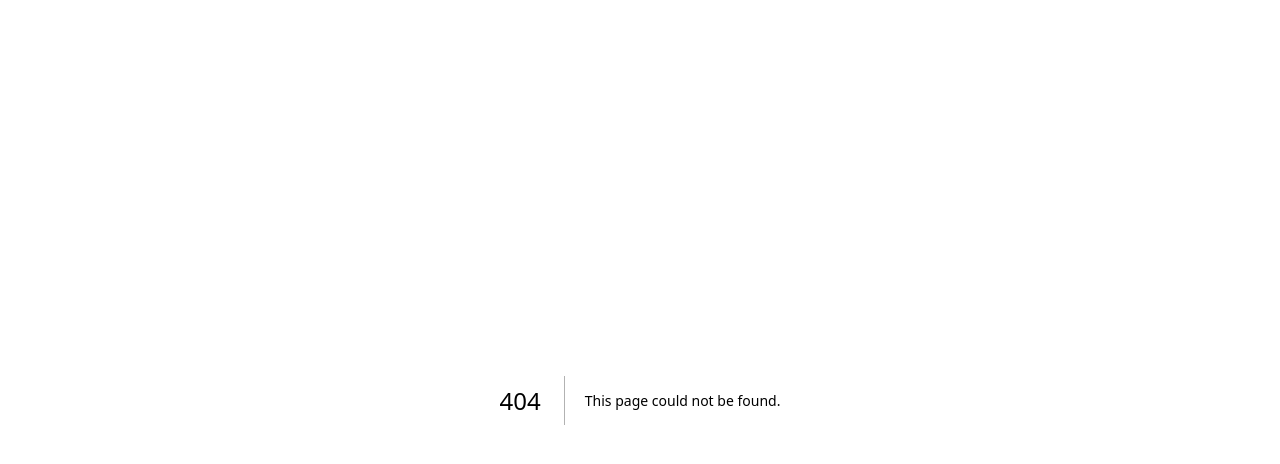
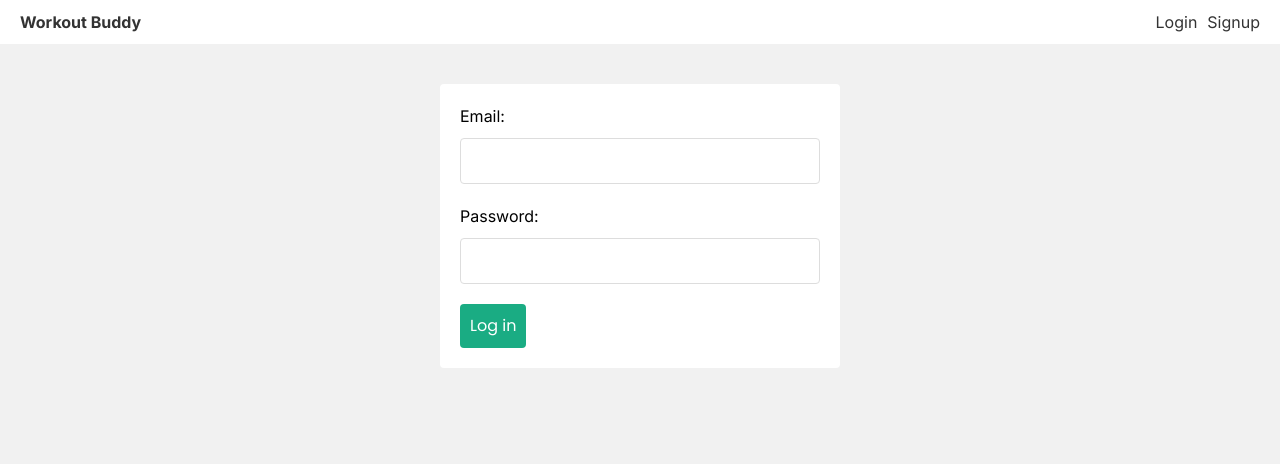
Before and after one commit to BryanElmer/WorkoutApp, a Next.js app in the folder frontend/: page /login in a window 1280 px wide. Before the commit this address had no page. Shown: the top 464 px of the page. Built offline with nearby package versions, Linux system fonts and the light colour scheme.

Commit message:
Frontend: refactor project dir

```diff
--- a/frontend/src/app/index.module.css
+++ b/frontend/src/app/index.module.css
@@ -10,7 +10,6 @@
   background: #f1f1f1;
   margin: 0;
   font-family: "Poppins";
-
 }
 
 .pages{
--- a/frontend/src/app/layout.tsx
+++ b/frontend/src/app/layout.tsx
@@ -2,6 +2,7 @@ import type { Metadata } from "next";
 import { Inter } from "next/font/google";
 import { WorkoutsContextProvider } from '../context/WorkoutContext';
 import { AuthContextProvider } from "../context/AuthContext";
+import Navbar from "@/components/Navbar/index";
 import "./globals.css";
 
 const inter = Inter({ subsets: ["latin"] });
@@ -27,6 +28,7 @@ export default function RootLayout({
       <body className={inter.className}>
         <AuthContextProvider>
           <WorkoutsContextProvider>
+            <Navbar />
             { children }
           </WorkoutsContextProvider>
         </AuthContextProvider>
--- /dev/null
+++ b/frontend/src/app/login/login.module.css
@@ -0,0 +1,29 @@
+.login {
+  max-width: 400px;
+  margin: 40px auto;
+  padding: 20px;
+  background: #fff;
+  border-radius: 4px;
+}
+.login label {
+  display: block;
+}
+.login input {
+  display: block;
+  padding: 10px;
+  margin-top: 10px;
+  margin-bottom: 20px;
+  width: 100%;
+  border: 1px solid #ddd;
+  border-radius: 4px;
+  box-sizing: border-box;
+}
+.login button {
+  background: #1aac83;
+  border: 0;
+  color: #fff;
+  padding: 10px;
+  font-family: "Poppins";
+  border-radius: 4px;
+  cursor: pointer;
+}
--- /dev/null
+++ b/frontend/src/app/login/page.tsx
@@ -0,0 +1,44 @@
+"use client";
+
+import { useState } from 'react';
+import styles from './login.module.css';
+
+const Login = () => {
+  const [email, setEmail] = useState('');
+  const [password, setPassword] = useState('');
+
+  const handleSubmit = async (e: React.MouseEvent) => {
+    e.preventDefault();
+
+    console.log(email, password);
+  }
+
+  return (
+    <>
+      <main className='bg-gray-500'>
+        <div>
+          <form className={styles.login}>
+            <label>Email:</label>
+            <input
+              type='Email'
+              onChange={(e) => setEmail(e.target.value)}
+              value={email}
+            />
+
+            <label>Password:</label>
+            <input
+              type='Password'
+              onChange={(e) => setPassword(e.target.value)}
+              value={password}
+            />
+
+            <button onClick={handleSubmit}>Log in</button>
+          </form>
+        </div>
+
+      </main>
+    </>
+  )
+}
+
+export default Login;
--- a/frontend/src/app/page.tsx
+++ b/frontend/src/app/page.tsx
@@ -1,13 +1,10 @@
-import Navbar from "@/components/Navbar/index";
 import HomeComponent from "@/components/HomeComponent/index"
-import Image from "next/image";
 import styles from "./index.module.css"
 
 export default function Home() {
   return (
     <>
       <main className="bg-gray-500">
-        <Navbar />
         <div className={styles.pages}>
           <HomeComponent />
         </div>
--- /dev/null
+++ b/frontend/src/app/signup/page.tsx
@@ -0,0 +1,37 @@
+"use client";
+
+import { useState } from 'react';
+import styles from './signup.module.css';
+
+const Signup = () => {
+  const [email, setEmail] = useState('');
+  const [password, setPassword] = useState('');
+
+  const handleSubmit = async (e: React.MouseEvent) => {
+    e.preventDefault();
+
+    console.log(email, password);
+  }
+
+  return (
+    <form className={styles.signup}>
+      <label>Email:</label>
+      <input
+        type='Email'
+        onChange={(e) => setEmail(e.target.value)}
+        value={email}
+      />
+
+      <label>Password:</label>
+      <input
+        type='Password'
+        onChange={(e) => setPassword(e.target.value)}
+        value={password}
+      />
+
+      <button onClick={handleSubmit}>Sign Up</button>
+    </form>
+  )
+}
+
+export default Signup;
--- /dev/null
+++ b/frontend/src/app/signup/signup.module.css
@@ -0,0 +1,29 @@
+.signup{
+  max-width: 400px;
+  margin: 40px auto;
+  padding: 20px;
+  background: #fff;
+  border-radius: 4px;
+}
+.signup label {
+  display: block;
+}
+.signup input {
+  display: block;
+  padding: 10px;
+  margin-top: 10px;
+  margin-bottom: 20px;
+  width: 100%;
+  border: 1px solid #ddd;
+  border-radius: 4px;
+  box-sizing: border-box;
+}
+.signup button {
+  background: #1aac83;
+  border: 0;
+  color: #fff;
+  padding: 10px;
+  font-family: "Poppins";
+  border-radius: 4px;
+  cursor: pointer;
+}
--- a/frontend/src/components/Navbar/index.module.css
+++ b/frontend/src/components/Navbar/index.module.css
@@ -15,3 +15,10 @@
   color: #333;
   text-decoration: none;
 }
+.nav {
+  display: flex;
+  align-items: center;
+}
+.nav a {
+  margin-left: 10px;
+}
--- a/frontend/src/components/Navbar/index.tsx
+++ b/frontend/src/components/Navbar/index.tsx
@@ -9,6 +9,12 @@ const Navbar = () => {
         <Link href={"/"}>
           <h1 className="font-bold">Workout Buddy</h1>
         </Link>
+        <nav className={styles.nav}>
+          <div>
+            <Link href={"/login"}>Login</Link>
+            <Link href={"/signup"}>Signup</Link>
+          </div>
+        </nav>
       </div>
     </header>
   )
```
Also changed, not shown: frontend/src/pages/signup/index.tsx (deleted).
